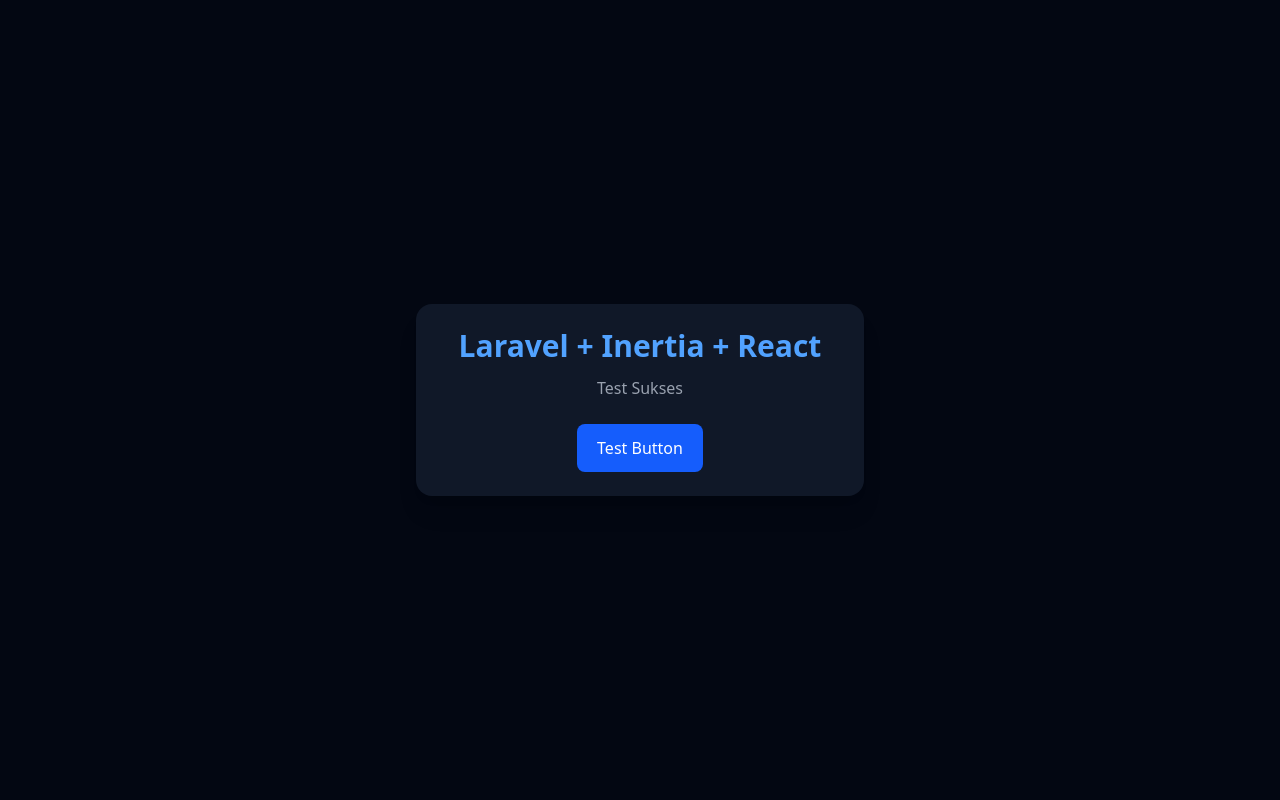
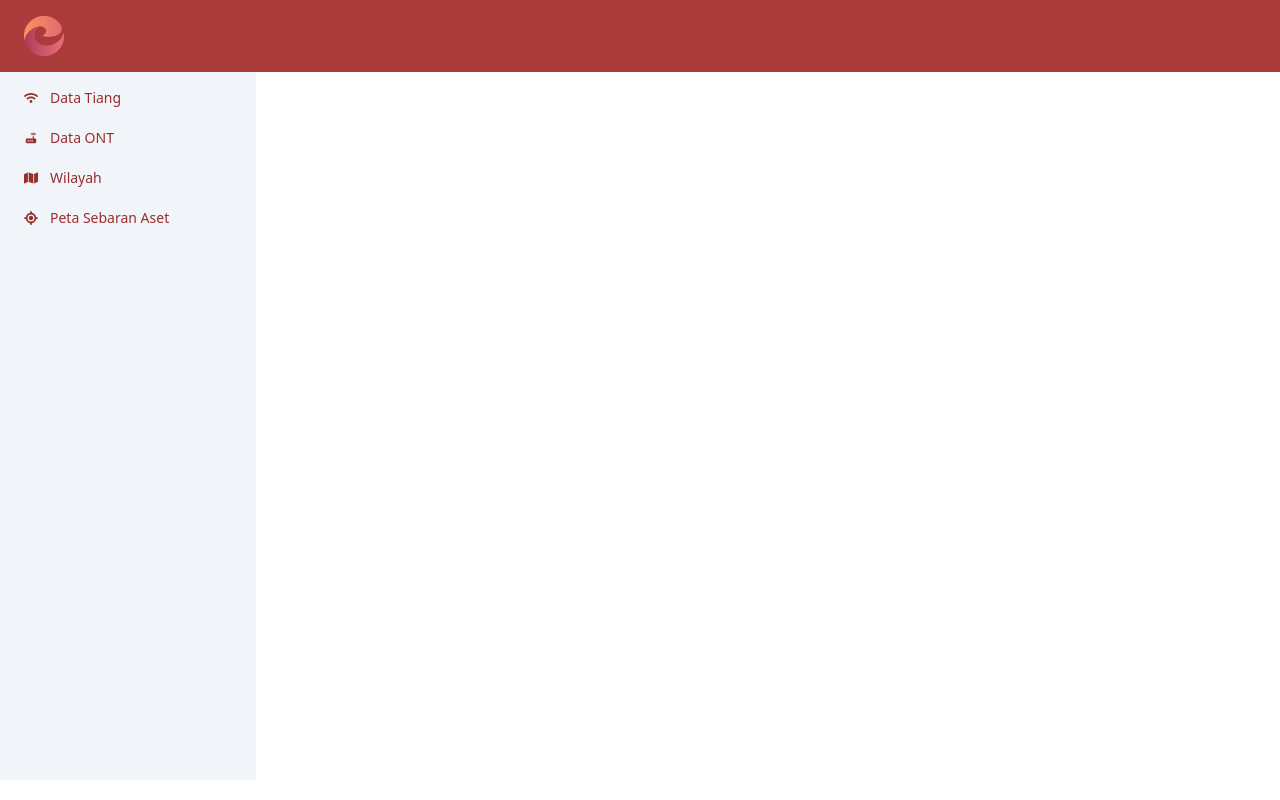
Before and after one commit to Adityammar65/dashboard-gis, a Laravel app: page / in a window 1280 px wide. Run offline with Laravel 12, Linux system fonts and the light colour scheme; style sheets or scripts are compiled from the project's sources; some libraries are stand-ins or nearby versions.

Commit message:
Update: Menambahkan Main Layout dan Komponen

```diff
--- a/package.json
+++ b/package.json
@@ -16,6 +16,7 @@
         "vite": "^7.0.7"
     },
     "dependencies": {
-        "@inertiajs/react": "^3.7.0"
+        "@inertiajs/react": "^3.7.0",
+        "react-icons": "^5.7.0"
     }
 }
--- /dev/null
+++ b/resources/js/Components/Header.jsx
@@ -0,0 +1,12 @@
+export default function Header() {
+    return (
+        <header className="sticky top-0 z-50 flex h-18 items-center justify-between bg-[#ab3c3c] px-6 py-2">
+
+            {/* Logo */}
+
+            <div>
+                <img src="public/Assets/Logo.png" alt="Logo" className="w-10" />
+            </div>
+        </header>
+    );
+}
--- /dev/null
+++ b/resources/js/Components/Sidebar.jsx
@@ -0,0 +1,41 @@
+import { FaWifi, FaMap } from "react-icons/fa";
+import { FaLocationCrosshairs } from "react-icons/fa6";
+import { RiDashboardFill } from "react-icons/ri";
+import { MdRouter } from "react-icons/md";
+import { Link } from "@inertiajs/react";
+
+export default function Sidebar() {
+    return (
+        <aside className="fixed inset-y-5 left-0 z-40 w-64 bg-slate-100">
+
+            {/* Navigasi */}
+
+            <nav className="space-y-1 px-3 py-5">
+                <Link href="/" className="flex items-center gap-3 px-3 py-2 text-sm font-medium text-[#992e2e]">
+                    <RiDashboardFill />
+                    <span>Dashboard</span>
+                </Link>
+
+                <a href="#" className="flex items-center gap-3 px-3 py-2 text-sm font-medium text-[#992e2e]">
+                    <FaWifi />
+                    <span>Data Tiang</span>
+                </a>
+
+                <a href="#" className="flex items-center gap-3 px-3 py-2 text-sm font-medium text-[#992e2e]">
+                    <MdRouter />
+                    <span>Data ONT</span>
+                </a>
+
+                <a href="#" className="flex items-center gap-3 px-3 py-2 text-sm font-medium text-[#992e2e]">
+                    <FaMap />
+                    <span>Wilayah</span>
+                </a>
+
+                <a href="#" className="flex items-center gap-3 px-3 py-2 text-sm font-medium text-[#992e2e]">
+                    <FaLocationCrosshairs />
+                    <span>Peta Sebaran Aset</span>
+                </a>
+            </nav>
+        </aside>
+    );
+}
--- /dev/null
+++ b/resources/js/Components/index.js
@@ -0,0 +1,2 @@
+export { default as Header } from "./Header.jsx";
+export { default as Sidebar } from "./Sidebar.jsx";
--- /dev/null
+++ b/resources/js/Layouts/MainLayout.jsx
@@ -0,0 +1,16 @@
+import { Header, Sidebar } from "../Components"
+
+export default function MainLayout({ children }) {
+    return (
+        <div className="relative min-h-screen">
+            <Sidebar />
+            <div className="">
+                <Header />
+
+                <main className="min-h-[calc(100vh-72px)] p-6">
+                    {children}
+                </main>
+            </div>
+        </div>
+    );
+}
--- /dev/null
+++ b/resources/js/Pages/Dashboard.jsx
@@ -0,0 +1,12 @@
+import MainLayout from "../Layouts/MainLayout"
+
+export default function Dashboard() {
+    return (
+        <MainLayout>
+            <div>
+                <h1>Dashboard</h1>
+                <p>lorem ipsum</p>
+            </div>
+        </MainLayout>
+    );
+}
--- a/resources/js/Pages/Home.jsx
+++ /dev/null
@@ -1,19 +0,0 @@
-export default function Home() {
-    return (
-        <div className="min-h-screen bg-gray-950 text-white flex items-center justify-center p-6">
-            <div className="w-full max-w-md rounded-2xl bg-gray-900 p-6 text-center shadow-xl">
-                <h1 className="text-3xl font-bold text-blue-400">
-                    Laravel + Inertia + React
-                </h1>
-
-                <p className="mt-3 text-gray-400">
-                    Test Sukses
-                </p>
-
-                <button className="mt-6 rounded-lg bg-blue-600 px-5 py-3 font-medium hover:bg-blue-500">
-                    Test Button
-                </button>
-            </div>
-        </div>
-    );
-}
--- a/resources/views/app.blade.php
+++ b/resources/views/app.blade.php
@@ -3,7 +3,7 @@
 <head>
     <meta charset="UTF-8">
     <meta name="viewport" content="width=device-width, initial-scale=1.0">
-
+    <title>GIS Dashboard</title>
     @viteReactRefresh
     @vite('resources/js/app.jsx')
 
--- a/routes/web.php
+++ b/routes/web.php
@@ -4,5 +4,5 @@ use Illuminate\Support\Facades\Route;
 use Inertia\Inertia;
 
 Route::get('/', function () {
-    return Inertia::render('Home');
+    return Inertia::render('Dashboard');
 });
```
Also changed, not shown: package-lock.json, public/Assets/Logo.png (added).
